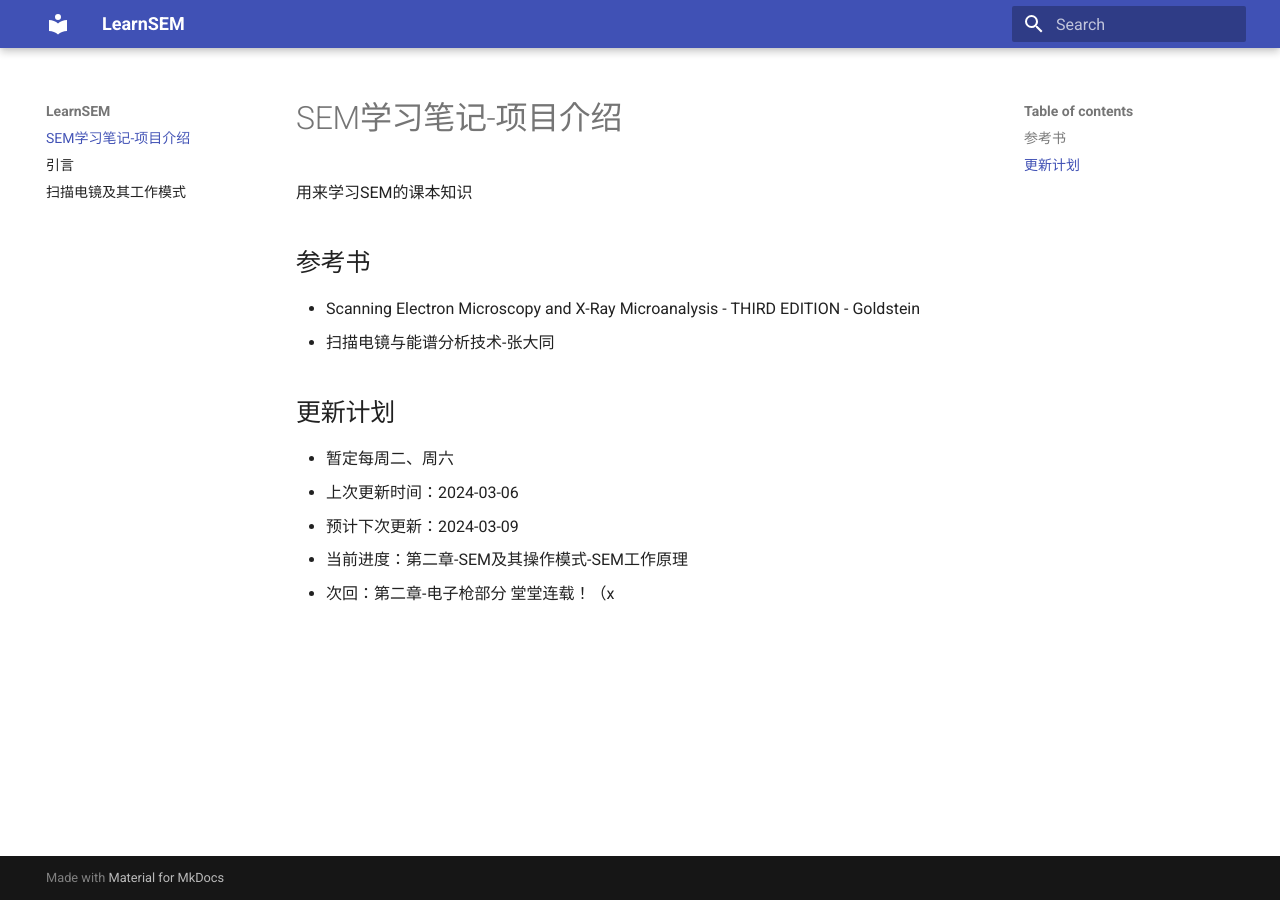
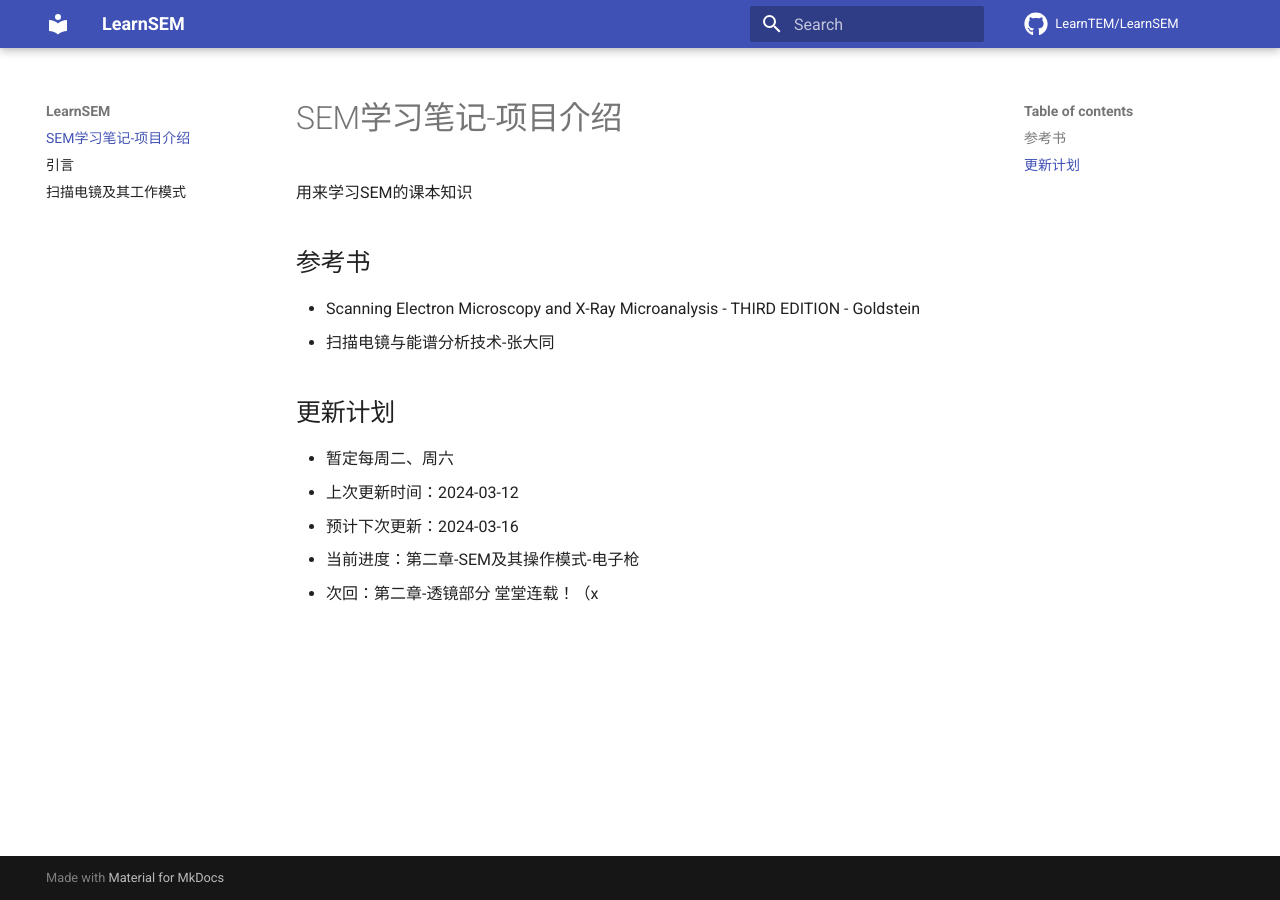
Before and after one commit to LearnTEM/LearnSEM, an MkDocs documentation site: the page built from docs/index.md, in a window 1280 px wide. Built offline with MkDocs 1.6.1 and Material for MkDocs 9.7.7, drawn with Linux system fonts in a browser that asks for light colours; comment, search, counter and statistics services are not loaded.

Commit message:
Feat: Display Github Repository

```diff
--- a/docs/index.md
+++ b/docs/index.md
@@ -10,7 +10,7 @@
 ## 更新计划
 
 - 暂定每周二、周六
-- 上次更新时间：2024-03-06
-- 预计下次更新：2024-03-09
-- 当前进度：第二章-SEM及其操作模式-SEM工作原理
-- 次回：第二章-电子枪部分 堂堂连载！（x
+- 上次更新时间：2024-03-12
+- 预计下次更新：2024-03-16
+- 当前进度：第二章-SEM及其操作模式-电子枪
+- 次回：第二章-透镜部分 堂堂连载！（x
--- a/mkdocs.yml
+++ b/mkdocs.yml
@@ -1,6 +1,11 @@
 site_name: LearnSEM
+repo_url: https://github.com/LearnTEM/LearnSEM.git
+repo_name: LearnTEM/LearnSEM
+
 theme:
   name: material
+  icon:
+    repo: fontawesome/brands/github
 
 markdown_extensions:
   - pymdownx.arithmatex:
```
